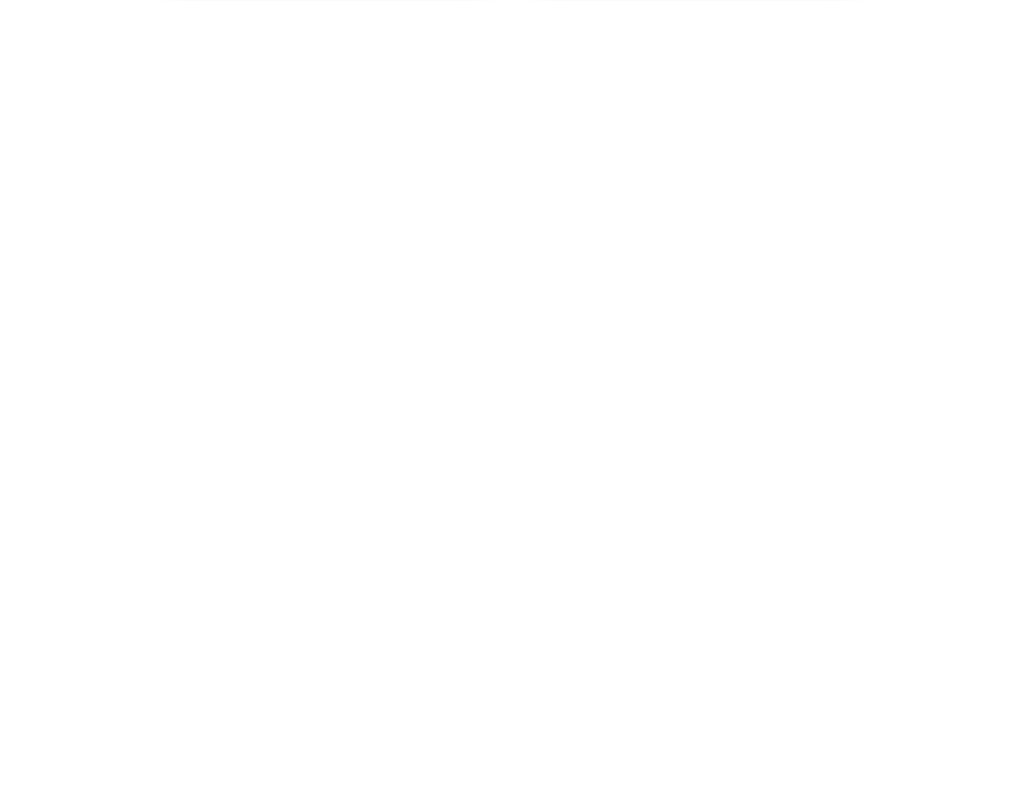
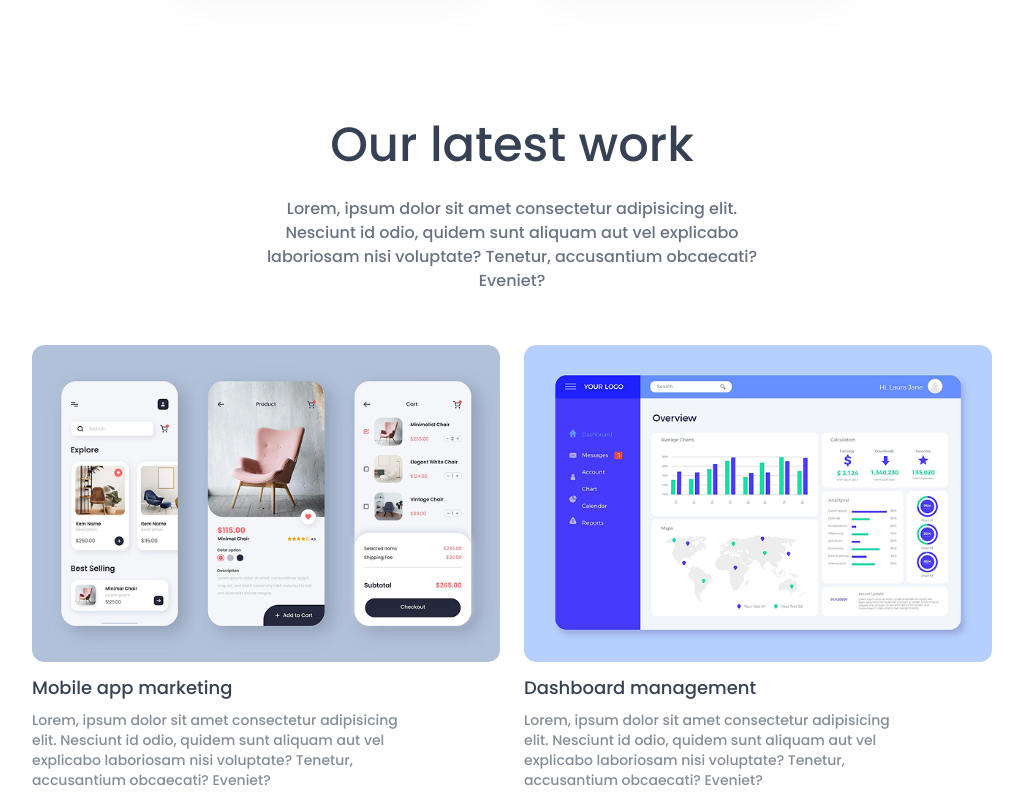
Before and after one commit to Achehri-Hassan/digital-agency-react, a React (Vite) app: page / in a window 1280 px wide. Shown: the part 1920-2720 px from the top of the page, without its empty margins (128-1151 px from the left). Before the commit the page ends 1921 px from the top, so only its background shows below. Built offline with nearby package versions, Linux system fonts and the light colour scheme.

Commit message:
add section our work

```diff
--- a/src/App.jsx
+++ b/src/App.jsx
@@ -5,6 +5,7 @@
 import Hero from './components/Hero'
 import TurstedBy from './components/TurstedBy'
 import Services from './components/Services'
+import Ourwor from './components/Ourwor'
 
 function App() {
 
@@ -17,6 +18,7 @@
         <Hero/>
         <TurstedBy/>
         <Services/>
+        <Ourwor/>
 
      </div>
 
--- /dev/null
+++ b/src/components/Ourwor.jsx
@@ -0,0 +1,50 @@
+
+
+
+import React from 'react'
+import Title from './Title'
+import assets from '../assets/assets'
+
+function Ourwor() {
+
+    const workDta = [
+         {
+             tiitle:"Mobile app marketing",
+             descitption: "Lorem, ipsum dolor sit amet consectetur adipisicing elit. Nesciunt id odio, quidem sunt aliquam aut vel explicabo laboriosam nisi voluptate? Tenetur, accusantium obcaecati? Eveniet?",
+             image:assets.work_mobile_app
+         },
+          {
+             tiitle:"Dashboard management",
+             descitption: "Lorem, ipsum dolor sit amet consectetur adipisicing elit. Nesciunt id odio, quidem sunt aliquam aut vel explicabo laboriosam nisi voluptate? Tenetur, accusantium obcaecati? Eveniet?",
+             image:assets.work_dashboard_management
+         },
+          {
+             tiitle:"Fitness app promotion",
+             descitption: "Lorem, ipsum dolor sit amet consectetur adipisicing elit. Nesciunt id odio, quidem sunt aliquam aut vel explicabo laboriosam nisi voluptate? Tenetur, accusantium obcaecati? Eveniet?",
+             image:assets.work_fitness_app
+         }
+    ]
+  return (
+
+     <div id='our-work' className='flex flex-col items-center gap-7 px-4 sm:px-12
+     lg:px-24 xl:px-40 pt-30 text-gray-700 dark:text-white'>
+        <Title title= "Our latest work" description="Lorem, ipsum dolor sit amet consectetur adipisicing elit. Nesciunt id odio, quidem sunt aliquam aut vel explicabo laboriosam nisi voluptate? Tenetur, accusantium obcaecati? Eveniet?"/>
+
+         <div className='grid sm:grid-cols-2 lg:grid-cosl-3 gap-6 w-full max-w-5xl'>
+              {
+                workDta.map((work , index)=>(
+
+                    <div key={index} className='hover:scale-102 duration-500 transition-all cursor-pointer'>
+                        <img src={work.image} alt="work"  className='w-full rounded-xl'/>
+                        <h3 className='mt-3 mb-2 text-lg font-semibold'>{work.tiitle}</h3>
+                        <p className='text-sm opacity-60 w-5/6'>{work.descitption}</p>
+                    </div>
+                ))
+              }
+         </div>
+
+     </div>
+  )
+}
+
+export default Ourwor
```
